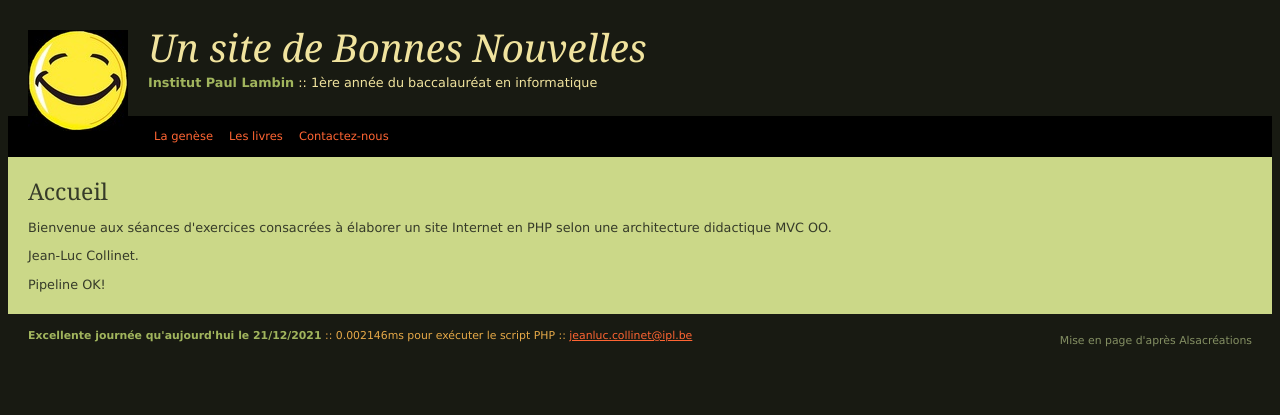
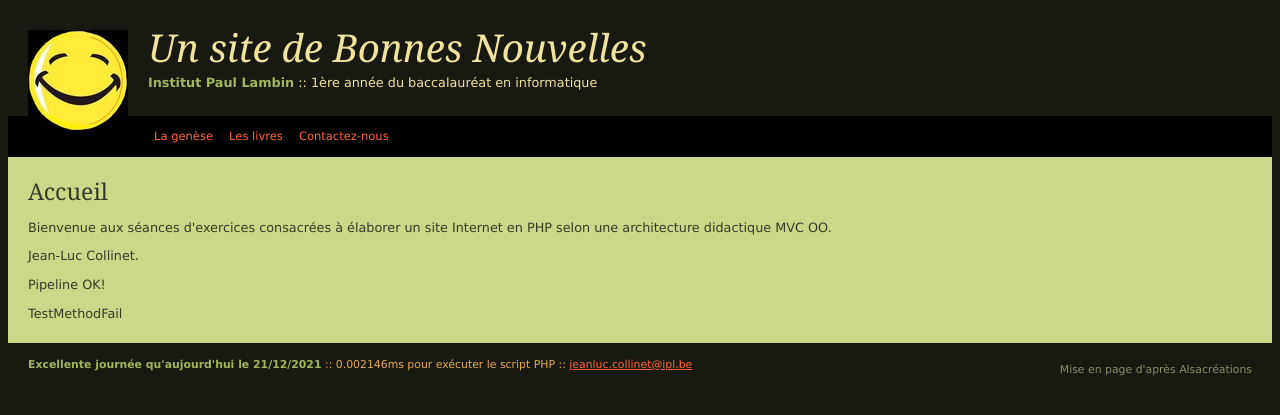
Before and after one commit to 13Samael13/projetPipeline, a PHP site: page / in a window 1280 px wide. Shown: the top 415 px of the page. Run offline with PHP 8.4, Linux system fonts and the light colour scheme.

Commit message:
test no site build if test error ?

```diff
--- a/views/home.php
+++ b/views/home.php
@@ -3,4 +3,5 @@
 	<p>Bienvenue aux séances d'exercices consacrées à élaborer un site Internet en PHP selon une architecture didactique MVC OO.</p>
 	<p>Jean-Luc Collinet.</p>
     <p>Pipeline OK!</p>
+    <p>TestMethodFail</p>
 </div><!-- #contenu -->
```
Also changed, not shown: tests/GoodNewsSiteTest.php (+1 -1 lines).
